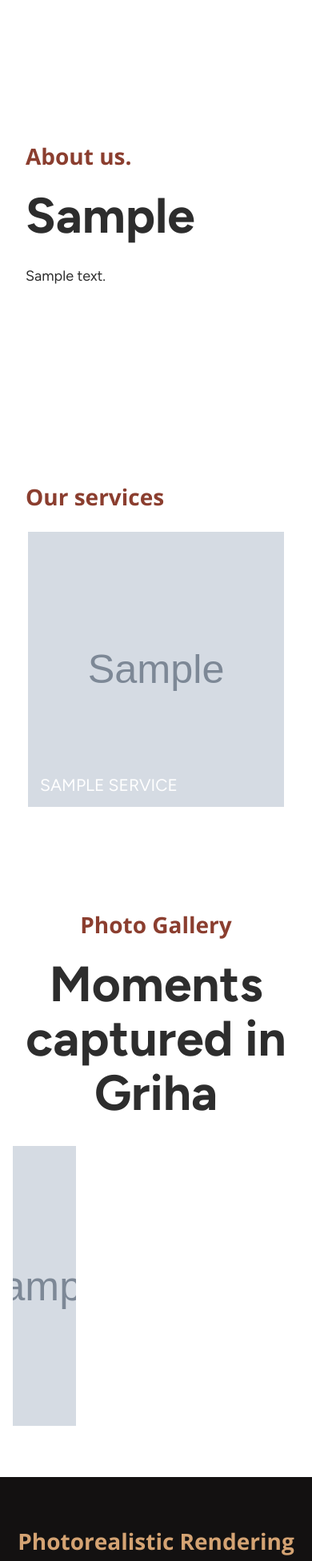
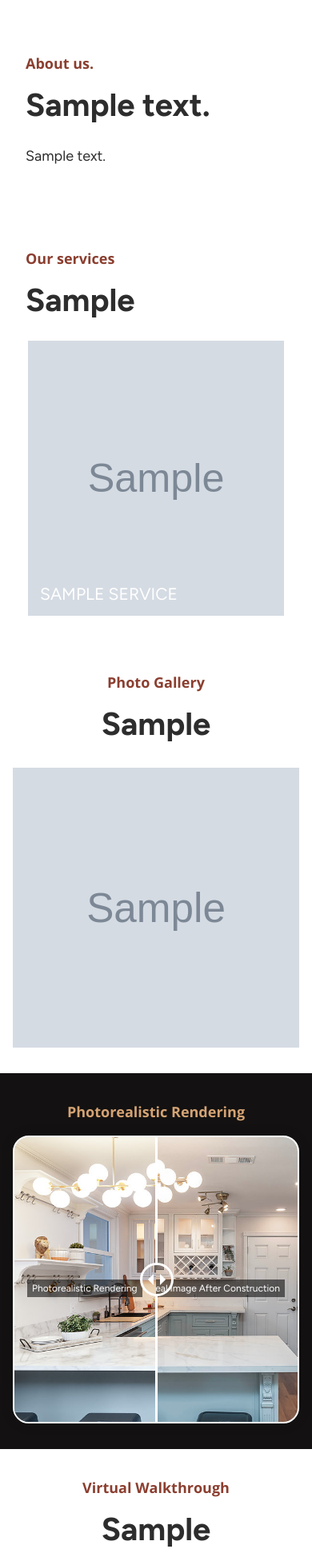
Before and after one commit to pragatipoudel/griha, a Django app: page / in a window 390 px wide. Shown: the part 911-2863 px from the top of the page at 80% size. Run offline with Django 4.2, Linux system fonts and the light colour scheme; tables that the repository leaves empty hold one stand-in row (values such as "Sample post"); grey boxes marked "Sample" are stand-in pictures; parts of the project's set-up code (start-up, migrations or seed data) failed here and were passed over; some libraries are stand-ins or nearby versions.

Commit message:
Make mobile responsive

```diff
--- a/homepage/models.py
+++ b/homepage/models.py
@@ -17,8 +17,18 @@ class HomePageContent(models.Model):
 class AboutContent(models.Model):
     background_image = models.ImageField(upload_to="homepage/about/", blank=True)
     summary = models.TextField()
-    tagline = models.TextField(blank=True)
     home_page = models.OneToOneField(HomePageContent, on_delete=models.CASCADE)
 
     def __str__(self):
         return "Content for about us"
+
+
+class TagLine(models.Model):
+    home_page = models.OneToOneField(HomePageContent, on_delete=models.CASCADE)
+    about = models.TextField(blank=True)
+    services = models.TextField(blank=True)
+    gallery = models.TextField(blank=True)
+    walkthrough = models.TextField(blank=True)
+
+    def __str__(self):
+        return 'Tag lines for homepage'
--- a/homepage/templates/homepage/home-page.html
+++ b/homepage/templates/homepage/home-page.html
@@ -33,8 +33,8 @@
 
         <section id="about">
             <h2>About us.</h2>
-            {% if home_page_contents.aboutcontent.tagline %}
-            <p class="tagline">{{ home_page_contents.aboutcontent.tagline }}</p>
+            {% if home_page_contents.tagline.about %}
+            <p class="tagline">{{ home_page_contents.tagline.about }}</p>
             {% endif %}
             <p>
                 {{ home_page_contents.aboutcontent.summary|linebreaksbr }}
@@ -43,6 +43,9 @@
 
         <section id="services">
             <h2>Our services</h2>
+            {% if home_page_contents.tagline.services %}
+            <p class="tagline">{{ home_page_contents.tagline.services }}</p>
+            {% endif %}
             <div class="list">
                 {% for service in services %}
                 <div class="tile">
@@ -73,7 +76,9 @@
 
         <section id="gallery">
             <h2>Photo Gallery</h2>
-            <p class="tagline">Moments captured in Griha</p>
+            {% if home_page_contents.tagline.gallery %}
+            <p class="tagline">{{ home_page_contents.tagline.gallery }}</p>
+            {% endif %}
             <div class="grid">
                 {% for image in gallery.images.all %}
                 <div class="tile">
@@ -124,9 +129,9 @@
 
         <section id="virtual-walkthrough">
             <h2>Virtual Walkthrough</h2>
-            <p class="tagline">
-                Immersive 3D Design Tours
-            </p>
+            {% if home_page_contents.tagline.walkthrough %}
+            <p class="tagline">{{ home_page_contents.tagline.walkthrough }}</p>
+            {% endif %}
             <iframe src="https://app.lapentor.com/sphere/manzanita" frameborder="0" scrolling="no" allowfullscreen="allowfullscreen"></iframe>
         </section>
     </main>
--- a/scss/homepage/_nav.scss
+++ b/scss/homepage/_nav.scss
@@ -7,6 +7,7 @@ nav {
     height: var(--height-nav-bar);
     // background-color: var(--color-background);
     background: linear-gradient(90deg, rgba(255, 255, 255, 0.1) 0%, rgba(153, 153, 153, 0.1) 100%);
+    backdrop-filter: blur(57.29999923706055px);
     color: var(--color-foreground);
     padding: 0 120px;
     z-index: 10;
@@ -66,7 +67,7 @@ nav {
 }
 
 
-@media screen and (max-width: 750px) {
+@media screen and (max-width: 900px) {
     nav {
         h1 {
             display: flex;
--- a/scss/homepage/new-home-page.scss
+++ b/scss/homepage/new-home-page.scss
@@ -55,7 +55,6 @@ main {
             font-size: 62px;
             font-family: var(--font-family-title);
             font-weight: 700;
-            letter-spacing: -2%;
         }
 
         .message {
@@ -71,10 +70,10 @@ main {
         background: #fff;
         color: #2D2D2D;
         width: 100%;
-        max-width: 1190px;
+        max-width: calc(1190px + 64px);
         background-position: center center;
         background-size: cover;
-        padding: 120px 0;
+        padding: 120px 64px;
 
         p:not(.tagline) {
             font-size: 18px;
@@ -88,7 +87,6 @@ main {
             font-weight: 700;
             font-size: 62px;
             line-height: 68.1px;
-            letter-spacing: -2%;
             max-width: 500px;
             margin-bottom: 25px;
         }
@@ -100,9 +98,17 @@ main {
         display: flex;
         flex-direction: column;
         width: 100%;
-        max-width: 1190px;
-        text-transform: uppercase;
+        max-width: calc(1190px + 64px);
+        padding: 0 64px;
         padding-bottom: 120px;
+
+        p.tagline {
+            font-weight: 700;
+            font-size: 62px;
+            line-height: 68.1px;
+            max-width: 500px;
+            margin-bottom: 25px;
+        }
 
 
         .list {
@@ -231,7 +237,8 @@ main {
         flex-direction: column;
         align-items: center;
         width: 100%;
-        max-width: 1190px;
+        max-width: calc(1190px + 64px);
+        padding: 0 64px;
         padding-bottom: 120px;
 
         h2 {
@@ -243,7 +250,6 @@ main {
             font-weight: 700;
             font-size: 62px;
             line-height: 68px;
-            letter-spacing: -2%;
             text-align: center;
             margin-bottom: 32px;
         }
@@ -319,7 +325,6 @@ main {
             margin-bottom: 20px;
             font-size: 62px;
             line-height: 68px;
-            letter-spacing: -2%;
             font-weight: 700;
         }
 
@@ -358,30 +363,42 @@ main {
     }
 }
 
-@media screen and (max-width: 1300px) {
-    main {
-        #about {
-            padding: 180px 72px;
-        }
-    }
-}
-
 @media screen and (max-width: 990px) {
     main {
         .title {
             margin: 0 24px;
 
             .tagline {
-                font-size: 32px;
+                font-size: 40px;
             }
         }
 
         #about {
-            padding: 180px 32px;
+            padding: 64px 32px;
+
+            h2 {
+                font-size: 18px;
+                margin-bottom: 14px;
+            }
+
+            p.tagline {
+                font-size: 40px;
+                line-height: 45px;;
+            }
         }
 
         #services {
-            padding: 64px 32px;
+            padding: 32px 32px;
+
+            h2 {
+                font-size: 18px;
+                margin-bottom: 14px;
+            }
+
+            p.tagline {
+                font-size: 40px;
+                line-height: 45px;;
+            }
 
             .list {
                 grid-template-columns: repeat(auto-fill, 100%);
@@ -389,7 +406,17 @@ main {
         }
 
         #process {
-            padding: 64px 32px;
+            padding: 32px 32px;
+
+            h2 {
+                font-size: 18px;
+                margin-bottom: 14px;
+            }
+
+            p.tagline {
+                font-size: 40px;
+                line-height: 45px;;
+            }
 
             .list {
                 grid-template-columns: repeat(auto-fill, 100%);
@@ -401,19 +428,49 @@ main {
         }
 
         #gallery {
-            padding: 64px 16px;
+            padding: 32px 16px;
 
-            .list {
+            h2 {
+                font-size: 18px;
+                margin-bottom: 14px;
+            }
+
+            p.tagline {
+                font-size: 40px;
+                line-height: 45px;;
+            }
+
+            .grid {
                 grid-template-columns: repeat(auto-fill, 100%);
             }
         }
 
         #virtual-walkthrough {
-            padding: 64px 16px;
+            padding: 32px 16px;
+
+            h2 {
+                font-size: 18px;
+                margin-bottom: 14px;
+            }
+
+            p.tagline {
+                font-size: 40px;
+                line-height: 45px;;
+            }
         }
 
         #photorealistic-rendering {
-            padding: 64px 16px;
+            padding: 32px 16px;
+
+            h2 {
+                font-size: 18px;
+                margin-bottom: 14px;
+            }
+
+            p.tagline {
+                font-size: 40px;
+                line-height: 45px;;
+            }
 
             .image-comparison-wrapper {
                 height: 360px;
--- a/static/css/homepage/new-home-page.css
+++ b/static/css/homepage/new-home-page.css
@@ -241,6 +241,7 @@ nav {
   width: 100%;
   height: var(--height-nav-bar);
   background: linear-gradient(90deg, rgba(255, 255, 255, 0.1) 0%, rgba(153, 153, 153, 0.1) 100%);
+  backdrop-filter: blur(57.2999992371px);
   color: var(--color-foreground);
   padding: 0 120px;
   z-index: 10;
@@ -291,7 +292,7 @@ nav ul li:last-child a {
   color: #000;
 }
 
-@media screen and (max-width: 750px) {
+@media screen and (max-width: 900px) {
   nav h1 {
     display: flex;
   }
@@ -526,7 +527,6 @@ main .title .tagline {
   font-size: 62px;
   font-family: var(--font-family-title);
   font-weight: 700;
-  letter-spacing: -2%;
 }
 main .title .message {
   font-size: 19px;
@@ -539,10 +539,10 @@ main #about {
   background: #fff;
   color: #2D2D2D;
   width: 100%;
-  max-width: 1190px;
+  max-width: 1254px;
   background-position: center center;
   background-size: cover;
-  padding: 120px 0;
+  padding: 120px 64px;
 }
 main #about p:not(.tagline) {
   font-size: 18px;
@@ -555,7 +555,6 @@ main #about p.tagline {
   font-weight: 700;
   font-size: 62px;
   line-height: 68.1px;
-  letter-spacing: -2%;
   max-width: 500px;
   margin-bottom: 25px;
 }
@@ -565,9 +564,16 @@ main #services {
   display: flex;
   flex-direction: column;
   width: 100%;
-  max-width: 1190px;
-  text-transform: uppercase;
+  max-width: 1254px;
+  padding: 0 64px;
   padding-bottom: 120px;
+}
+main #services p.tagline {
+  font-weight: 700;
+  font-size: 62px;
+  line-height: 68.1px;
+  max-width: 500px;
+  margin-bottom: 25px;
 }
 main #services .list {
   display: grid;
@@ -678,7 +684,8 @@ main #gallery {
   flex-direction: column;
   align-items: center;
   width: 100%;
-  max-width: 1190px;
+  max-width: 1254px;
+  padding: 0 64px;
   padding-bottom: 120px;
 }
 main #gallery h2 {
@@ -689,7 +696,6 @@ main #gallery .tagline {
   font-weight: 700;
   font-size: 62px;
   line-height: 68px;
-  letter-spacing: -2%;
   text-align: center;
   margin-bottom: 32px;
 }
@@ -731,7 +737,6 @@ main #virtual-walkthrough .tagline {
   margin-bottom: 20px;
   font-size: 62px;
   line-height: 68px;
-  letter-spacing: -2%;
   font-weight: 700;
 }
 main #virtual-walkthrough iframe {
@@ -761,29 +766,48 @@ main #photorealistic-rendering .image-comparison-wrapper .images span {
   overflow: hidden;
 }
 
-@media screen and (max-width: 1300px) {
-  main #about {
-    padding: 180px 72px;
-  }
-}
 @media screen and (max-width: 990px) {
   main .title {
     margin: 0 24px;
   }
   main .title .tagline {
-    font-size: 32px;
+    font-size: 40px;
   }
   main #about {
-    padding: 180px 32px;
+    padding: 64px 32px;
+  }
+  main #about h2 {
+    font-size: 18px;
+    margin-bottom: 14px;
+  }
+  main #about p.tagline {
+    font-size: 40px;
+    line-height: 45px;
   }
   main #services {
-    padding: 64px 32px;
+    padding: 32px 32px;
+  }
+  main #services h2 {
+    font-size: 18px;
+    margin-bottom: 14px;
+  }
+  main #services p.tagline {
+    font-size: 40px;
+    line-height: 45px;
   }
   main #services .list {
     grid-template-columns: repeat(auto-fill, 100%);
   }
   main #process {
-    padding: 64px 32px;
+    padding: 32px 32px;
+  }
+  main #process h2 {
+    font-size: 18px;
+    margin-bottom: 14px;
+  }
+  main #process p.tagline {
+    font-size: 40px;
+    line-height: 45px;
   }
   main #process .list {
     grid-template-columns: repeat(auto-fill, 100%);
@@ -792,16 +816,40 @@ main #photorealistic-rendering .image-comparison-wrapper .images span {
     margin: 0;
   }
   main #gallery {
-    padding: 64px 16px;
+    padding: 32px 16px;
   }
-  main #gallery .list {
+  main #gallery h2 {
+    font-size: 18px;
+    margin-bottom: 14px;
+  }
+  main #gallery p.tagline {
+    font-size: 40px;
+    line-height: 45px;
+  }
+  main #gallery .grid {
     grid-template-columns: repeat(auto-fill, 100%);
   }
   main #virtual-walkthrough {
-    padding: 64px 16px;
+    padding: 32px 16px;
+  }
+  main #virtual-walkthrough h2 {
+    font-size: 18px;
+    margin-bottom: 14px;
+  }
+  main #virtual-walkthrough p.tagline {
+    font-size: 40px;
+    line-height: 45px;
   }
   main #photorealistic-rendering {
-    padding: 64px 16px;
+    padding: 32px 16px;
+  }
+  main #photorealistic-rendering h2 {
+    font-size: 18px;
+    margin-bottom: 14px;
+  }
+  main #photorealistic-rendering p.tagline {
+    font-size: 40px;
+    line-height: 45px;
   }
   main #photorealistic-rendering .image-comparison-wrapper {
     height: 360px;
```
Also changed, not shown: homepage/admin.py (+6 -2 lines), homepage/migrations/0014_remove_aboutcontent_tagline_tagline.py (added), 1 other file.
